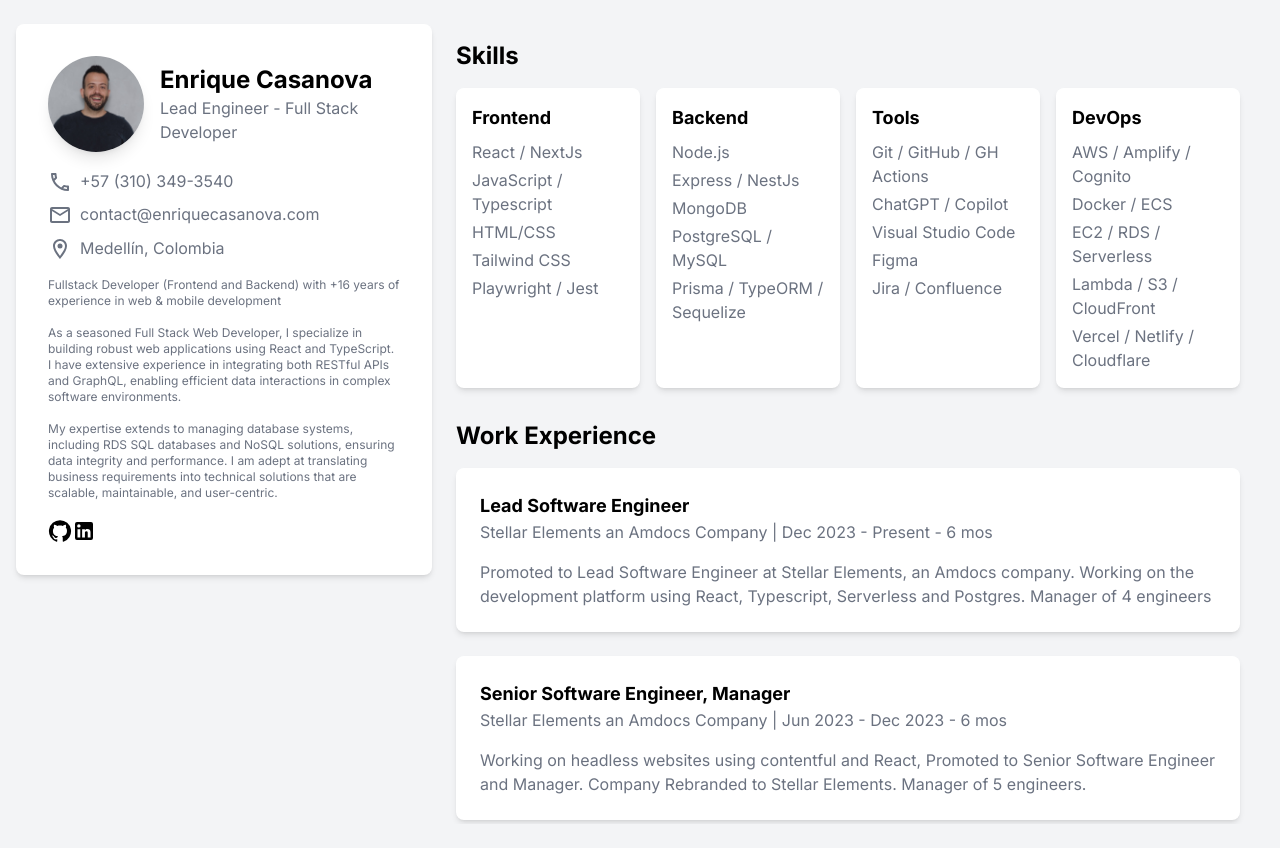
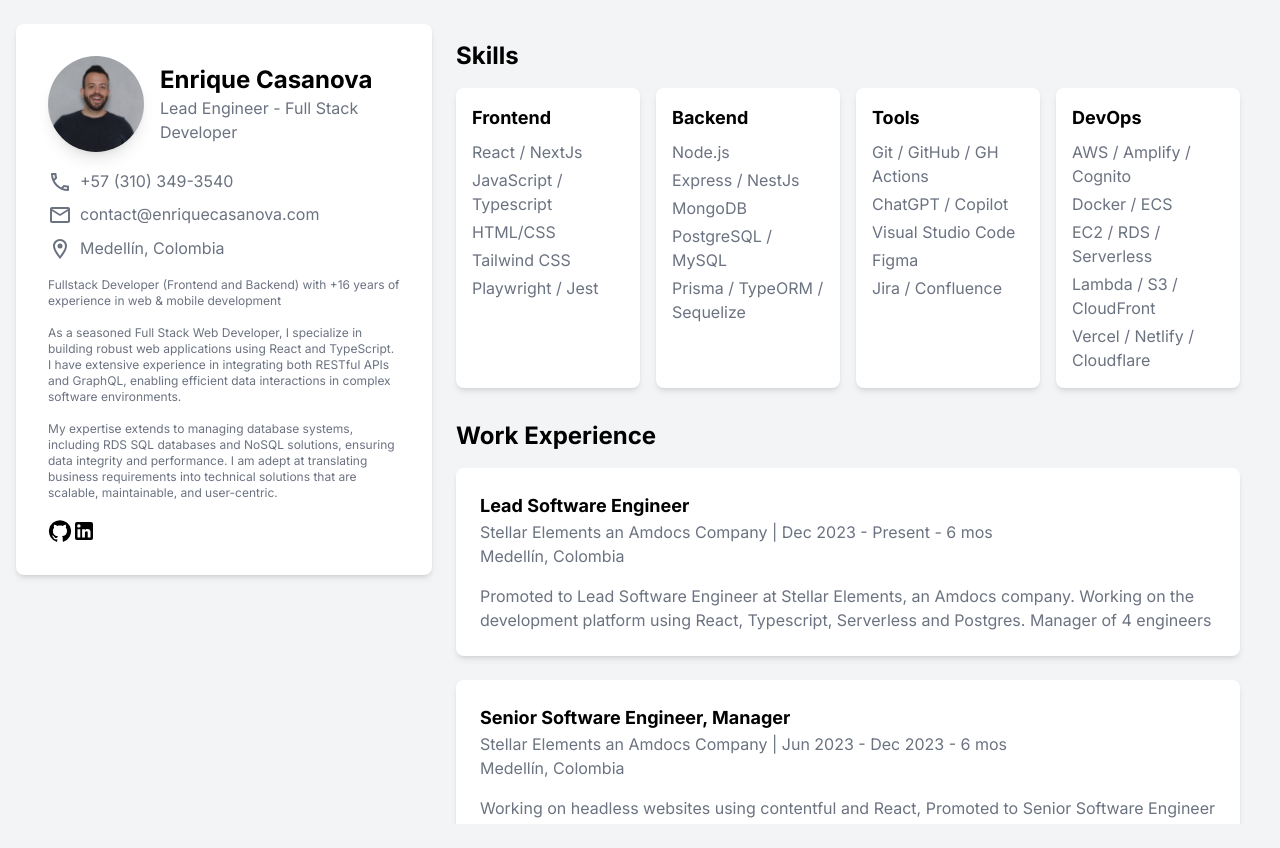
Before and after one commit to ecasanova/website, a Next.js app: page / in a window 1280 px wide. Built offline with nearby package versions, Linux system fonts and the light colour scheme.

Commit message:
chore: Add city to Card component

```diff
--- a/src/components/Card.jsx
+++ b/src/components/Card.jsx
@@ -1,10 +1,11 @@
 import Link from 'next/link';
 
-export function Card({ title, company, date, description, companyUrl='#' }) {
+export function Card({ title, company, date, description, companyUrl='#', city }) {
     return (
         <div className="bg-white dark:bg-gray-800 rounded-lg p-6 shadow-md">
             <h3 className="text-lg font-bold">{title}</h3>
             <p className="text-gray-500 dark:text-gray-400"><Link href={companyUrl} target="_blank">{company}</Link> | {date}</p>
+            <p className="text-gray-500 dark:text-gray-400">{city}</p>
             <ul className="mt-4 space-y-2 text-gray-500 dark:text-gray-400">
             <li><p>{description}</p></li>
             </ul>
--- a/src/components/Curriculum.jsx
+++ b/src/components/Curriculum.jsx
@@ -38,6 +38,7 @@
                   company="Stellar Elements an Amdocs Company"
                   companyUrl='https://www.stellarelements.com/'
                   date="Dec 2023 - Present - 6 mos"
+                  city="Medellín, Colombia"
                   description="Promoted to Lead Software Engineer at Stellar Elements, an Amdocs company. Working on the development platform using React, Typescript, Serverless and Postgres. Manager of 4 engineers"
                 />
                 <Card
@@ -45,6 +46,7 @@
                   company="Stellar Elements an Amdocs Company"
                   companyUrl='https://www.stellarelements.com/'
                   date="Jun 2023 - Dec 2023 - 6 mos"
+                  city="Medellín, Colombia"
                   description="Working on headless websites using contentful and React, Promoted to Senior Software Engineer and Manager. Company Rebranded to Stellar Elements. Manager of 5 engineers."
                 />
                  <Card
@@ -52,6 +54,7 @@
                   company="projekt202 (Acquired by Amdocs)"
                   companyUrl='https://www.linkedin.com/company/projekt202/?originalSubdomain=co'
                   date="Sep 2022 - Jun 2023 - 10 mos"
+                  city="Medellín, Colombia"
                   description="Promoted to Senior Software Engineer and Manager at ADK Group, a projekt202 company. Manager of 5 engineers."
                 />
                  <Card
@@ -59,6 +62,7 @@
                   company="ADK Group (Acquired by projekt202)"
                   companyUrl='https://www.adkgroup.com/'
                   date="Jul 2022 - Sep 2022 - 3 mos"
+                  city="Medellín, Colombia"
                   description="Promoted to Senior Software Engineer at ADK Group, a projekt202 company."
                 />
                 <Card
@@ -66,6 +70,7 @@
                   company="projekt202 (Acquired by Amdocs)"
                   companyUrl='https://www.adkgroup.com/'
                   date="Jan 2022 - Jul 2022 - 7 mos"
+                  city="Medellín, Colombia"
                   description="Software Developer at ADK Group, a projekt202 company.
                   Skills: React, NextJs, Headless CMS Contentful / Strapi, NodeJS, Wordpress, AWS, Vercel, Netlify, Hasura"
                 />
@@ -74,8 +79,8 @@
                   company="RV Dev"
                   companyUrl='https://www.rvdev.com/'
                   date="Jul 2020 - Jan 2022 - 1 yr 7 mos"
-                  description="Full Stack Developer / Team leader.
-                  Work in telehealth & ecommerce project in Shopify and Wordpress
+                  city="Medellín, Colombia"
+                  description="Work in telehealth & ecommerce project in Shopify and Wordpress
                   Using custom app in react and integration with others systems (Payment Gateway, Identity Validation, EHR System, Customer Service Software)
                   Stack: React, Typescript, Node, Shopify, Wordpress, AWS
                   Tools: Klaviyo, Recharge, Georgias, Amazon Rekognition, Stripe Identity
@@ -83,7 +88,8 @@
                 />
                 <Card
                   title="Software Engineer"
-                  company="Cheil Worldwide"
+                  company="Cheil Worldwide - Samsung Colombia"
+                  city="Bogotá, Colombia"
                   companyUrl='https://www.cheil.com.co/'
                   date="Jul 2019 - Jul 2020 · 1 yr 1 mo"
                   description="Fullstack developer for Samsung sales force monitoring app
@@ -94,6 +100,7 @@
                   title="Senior Full Stack Lead Developer"
                   company="Wikot"
                   companyUrl='https://wikot.com/'
+                  city="Bogotá, Colombia"
                   date="Apr 2015 - Jun 2019 · 4 yrs 3 mos"
                   description="Management of digital technological development projects for clients of the
                   agency: Samsung / Cheil, Pernod Ricard, Volkswagen, Alcatel, Totto, Benotto, IDB,
@@ -106,10 +113,11 @@
                   Skills: AngularJS · Node.js · JavaScript"
                 />
                 <Card
-                  title="Wordpress Developer"
+                  title="Wordpress Developer - Freelancer"
                   company="Inspirulina"
                   companyUrl='https://www.inspirulina.com/'
                   date="Sep 2011 - Jun 2019 · 7 yrs 10 mos"
+                  city="Miami, Florida"
                   description="Development, maintenance and support web portal www.inspirulina.com and www.elibravo.com
                   Administration and development of web platform based on Wordpress.
                   Cloud Server Administration: Rackspace, DigitalOcean.
@@ -121,6 +129,7 @@
                   title="Web & Mobile Application Developer"
                   company="Ciencuadras.com"
                   companyUrl='https://www.ciencuadras.com/'
+                  city="Bogotá, Colombia"
                   date="Nov 2014 - Apr 2015 · 6 mos"
                   description="Web portal development for the real estate sector
                   Skills: PHP, HTML, CSS, YII2, AWS, Google MapsWeb portal development for the real estate sector Skills: PHP, HTML, CSS, YII2, AWS, Google Maps"
@@ -130,6 +139,7 @@
                   company="CINEX"
                   companyUrl='https://www.cinex.com.ve/'
                   date="Nov 2013 - Oct 2014 · 1 yr"
+                  city="Caracas, Venezuela"
                   description="irect multidisciplinary team for the Management of Innovation Projects and Adaptation of the
                   Cinex's technological and transactional sales platform.
                   Management of content projects and digital solutions in support of the different Managements of the Evenpro Group - Cinex.
@@ -141,6 +151,7 @@
                   company="Evenpro"
                   companyUrl='https://www.evenpro.com/'
                   date="Feb 2012 - Nov 2013 · 1 yr 10 mos"
+                  city="Caracas, Venezuela"
                   description="Lead the team in charge of the analysis, planning, design, development and
                   implementation of digital marketing campaigns in the web area, and social networks of
                   the company. Manager of 6 personsLead the team in charge of the analysis, planning, design,
@@ -151,6 +162,7 @@
                    title="Senior Web Developer"
                    company="Evenpro"
                    companyUrl='https://www.evenpro.com/'
+                   city="Caracas, Venezuela"
                    date="Jun 2010 - Jan 2012 · 1 yr 8 mos"
                    description="Development of a content management system, applications and functionalities for the
                   construction of the new website of the company. Integration of plugins and widgets for
@@ -161,6 +173,7 @@
                   title="Senior PHP Developer - Freelancer"
                   company="Hotel Shelter Suites"
                   companyUrl='https://www.hotel-shelter.com/'
+                  city="Caracas, Venezuela"
                   date="Aug 2011 - Oct 2011 · 3 mos"
                   description="Development of a new web platform, with an online payment module for room reservations and hotel services.
                   Management of room availability and reservations.
@@ -170,6 +183,7 @@
                   title="Senior PHP Developer - Freelancer"
                   company="Hotel Primera Avenida"
                   companyUrl='https://primeravenida.com/'
+                  city="Caracas, Venezuela"
                   date="Aug 2011 - Oct 2011 · 3 mos"
                   description="Development of a new web platform, with an online payment module for room reservations and hotel services.
                   Management of room availability and reservations.
@@ -178,6 +192,7 @@
                 <Card
                   title="Senior Web Developer"
                   company="Otusnet"
+                  city="Caracas, Venezuela"
                   date="Apr 2010 - May 2010 · 2 mos"
                   description="Development of a Marketplace platform for the exchange of goods and services, for a client Ministry of Technology of Venezuela
                   Skills: PHP, HTML, CSS, Symfony, JQuery, Boostrap, ecommerce."
@@ -185,13 +200,15 @@
                 <Card
                   title="Senior Web Developer PHP"
                   company="Divux Systems"
+                  city="Caracas, Venezuela"
                   date="Apr 2009 - Mar 2010 · 1 yr"
                   description="Social network development based on symfony - www.divux.com
                   Skills: PHP, HTML, CSS, Symfony, JQuery, Boostrap"
                 />
                 <Card
-                  title="Frontend Developer"
+                  title="Frontend Developer - Freelancer"
                   company="Flight Access Inc."
+                  city="Panama City, Panama"
                   date="Jan 2009 - Dec 2009 · 1 yr"
                   description="Web development and integration with MasterCard payment gateway.
                   Creation of a system to collect information related to private air operations. (Request for company services such as Fligth Plans).
```
